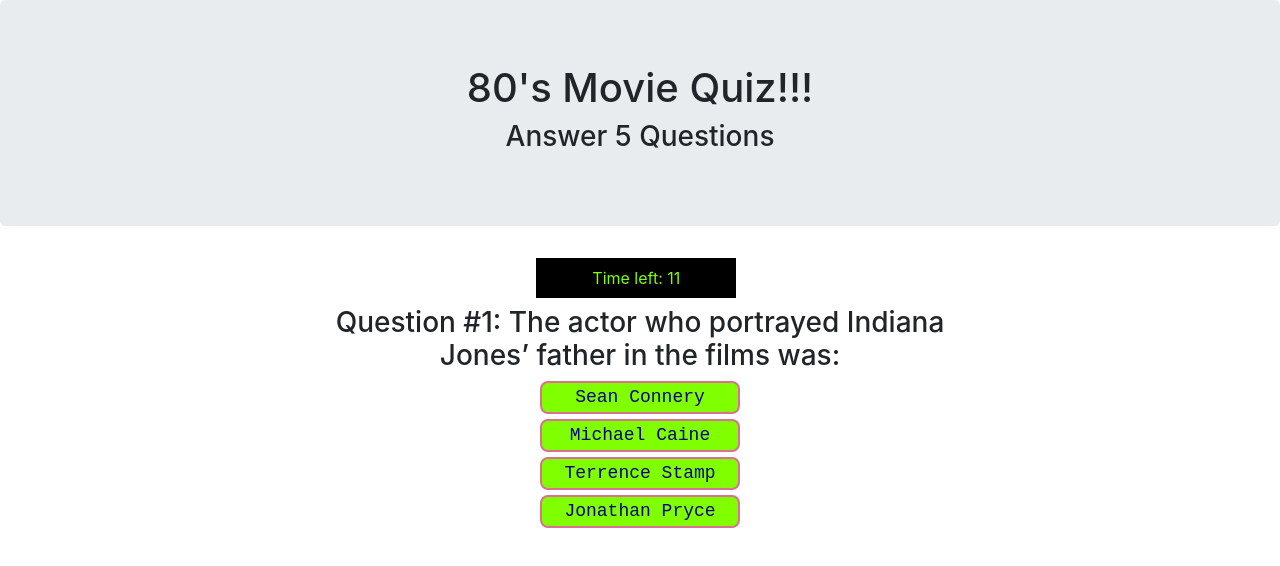
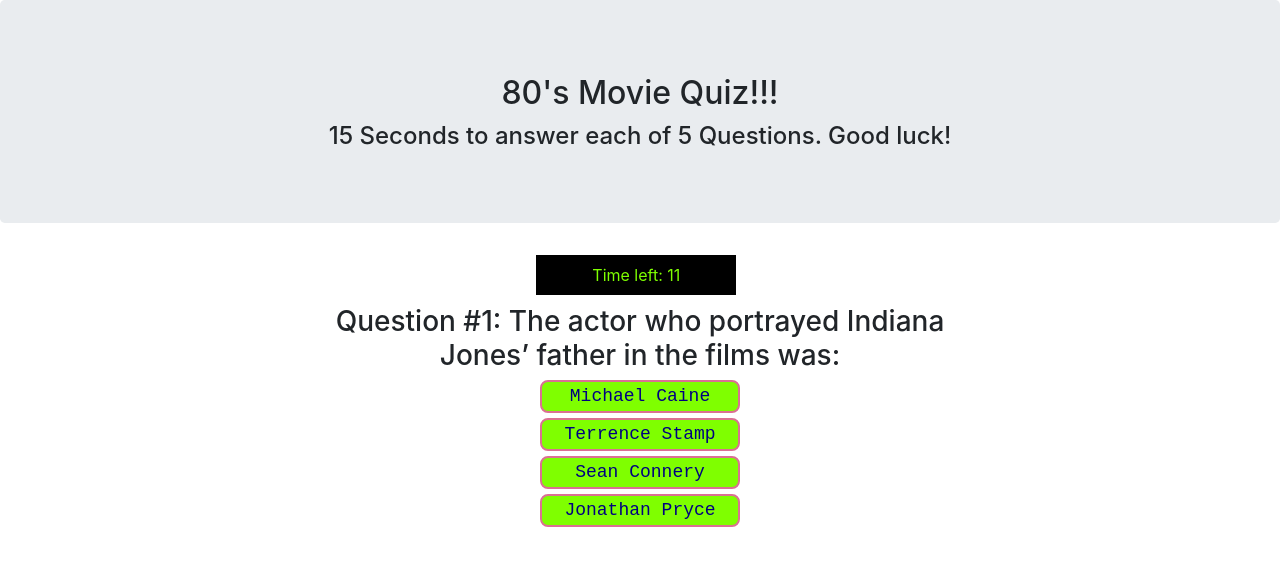
Before and after one commit to adambilsky/Trivia-Game, a plain HTML site: page index.html in a window 1280 px wide. Drawn offline with nearby package versions, Linux system fonts and the light colour scheme.

Commit message:
updated with randomized answer button order, questions still in fixed order

```diff
--- a/assets/css/style.css
+++ b/assets/css/style.css
@@ -1,3 +1,11 @@
+.jumbotron {
+    max-height: 5%;
+    text-align: center;
+}
+
+.text-center {
+    margin-top: 10px;
+}
 .container {
     /* border: 2px solid red; */
     margin: auto;
--- a/assets/javascript/app.js
+++ b/assets/javascript/app.js
@@ -9,19 +9,16 @@
     // A function will defined to perform the following actions:
     // 1) In a randomly determined, non-repeating order, pull each question set from the Bank.
     // *** DONE 2) Push the 'question text' into the question section of the game <div>.
-    // 3) Shuffle (apply a randomized sequence to) the questions.
+    // *** DONE 3) Shuffle (apply a randomized sequence to) the questions.
     // *** DONE 4) Assign the randomized questions to buttons in the game <div>.
-    // 5) The purpose of randomization in steps 1 and 3 is to avoid a predictable answer sequence,
+    // *** DONE 5) The purpose of randomization in steps 1 and 3 is to avoid a predictable answer sequence,
     // and, in higher-stakes testing settings, to prevent cheating or answer-sharing.
     // The sequencing should also allow for simplified code, since a separate page is not required
     // for each question.
-//
-// - Players have 30 seconds to answer each question. This requires a countdown timer
+
+// *** DONE Players have 30 seconds to answer each question. This requires a countdown timer
 // that is also displayed for the User. If the User does not submit an answer before time expires,
 // The answer will be logged as "incorrect."
-
-// -
-
 
 $(document).ready(function() {
 // Scoring
@@ -173,55 +170,62 @@ $(document).ready(function() {
         number=16;
         gameTimer();
 
+        // var randomizeQuest = function () {
+        //     for (var q = 0; q < questionBank.length; q++) {
+        //         var random = Math.floor(Math.random() * questionBank.length +1);
+        //         if(questionBank.indexOf(random)===-1) {
+        //             randomQuestionArray.push(questionBank[random].questionText);
+        //         }
+        //         else {
+        //             randomizeQuest();
+        //         }
+        //     }
+        // }
+        // randomizeQuest();
+
         $("#answerButtons").empty();
         var htmlQuestion = "<h3>Question #" +questionBank[questionNumber].number + ": " + questionBank[questionNumber].questionText + "</h3>";
         document.querySelector("#questionText").innerHTML = htmlQuestion;
 
 
-        // ANSWER SHUFFLER
+        // *** ANSWER SHUFFLER
         // A sequence that will randomize the answer choices
         // so not all correct answers are in the same place in each set of buttons
         // Create an empty array
         var randomArray = [];
         var notRandomArray = [1,2,3,4];
+        var randomAnswerArray = [];
+        var randomQuestionArray = [];
+
         // run a loop to generate a random sequence of numbers from 1-4
-        var randomize = function () {
+        var randomizeAns = function () {
             for (var r = 0; randomArray.length<4; r++) {
-                var random = Math.floor((Math.random() * notRandomArray.length) + 1);
+                var random = Math.floor(Math.random() * notRandomArray.length);
                 if (randomArray.indexOf(random)===-1) {
                     randomArray.push(random);
+                    randomAnswerArray.push(questionBank[questionNumber].answers[random])
                 }
                 else {
-                    randomize();
+                    randomizeAns();
                 }
             }
         }
-        randomize();
+        randomizeAns()
 
-        // the following variable, "selector", is part of the randomization attempt,
-        // but was removed from steps 4 & 5 below, because the result only pulled
-        // 3 of the 4 random buttons.
-
-        var selector = 0;
         // *** BUTTON CREATION AND CONTENT POPULATION: ***
         // 1. Create a for-loop to iterate through the answer choices array.
         for (var i = 0; i < questionBank[questionNumber].answers.length; i++) {
 
             // 2. Create a variable named "answerBtn" equal to $("<button>");
             var answerBtn = $("<button>");
-
             // 3. Then give each "answerBtn" the following classes: "answer-button" "answer-text" "answer-button-color".
             answerBtn.addClass("answer-button answer-text answer-button-color");
-
             // 4. Then give each "answerBtn" a data-attribute called "data-choice".
-            answerBtn.attr("data-choice", questionBank[questionNumber].answers[i]);
-
+            answerBtn.attr("data-choice", randomAnswerArray[i]);
             // 5. Then give each "answerBtn" a text equal to "questionBank[questionNumber].answers[i]".
-            answerBtn.text(questionBank[questionNumber].answers[i]);
-
+            answerBtn.text(randomAnswerArray[i]);
             // 6. Finally, append each "answerBtn" to the "#buttons" div (provided).
             $("#answerButtons").append(answerBtn);
-            selector++
         }
 
         // *** BUTTON RESPONSE AND ANSWER EVALUATION: ***
@@ -231,10 +235,9 @@ $(document).ready(function() {
         })
     }
 
-    // comparing user answer to correct answer
+    // *** ANSWER EVALUATION AND RESPONSE
     var evaluate = function(userChoice) {
         if (userChoice===questionBank[questionNumber].correctAnswer.text) {
-            console.log("you're right!");
             $("#questionText").html("<h4>Yes, '" + questionBank[questionNumber].correctAnswer.text + "' is correct! Great Job! </h4>")
             correct++;
         }
--- a/index.html
+++ b/index.html
@@ -15,8 +15,8 @@
     <!-- main page needs a header/nav and a main container for questions
     each question container may also contain the question text in a separate div from the choice buttons -->
     <div class="jumbotron">
-        <h1 class="text-center">80's Movie Quiz!!!</h1>
-        <h3 class="text-center">Answer 5 Questions</h3>
+        <h2 class="text-center">80's Movie Quiz!!!</h2>
+        <h4 class="text-center">15 Seconds to answer each of 5 Questions. Good luck!</h4>
         <div id ="scoreBox"></div>
     </div>
 
```
Also changed, not shown: assets/images/gb-keymaster.html (added, +2 -0 lines), script-tester.html (deleted, +0 -36 lines), assets/images/bc-criminal.gif (added), assets/images/doc-brown.gif (added), assets/images/indiana-connery.gif (added), assets/images/springfield.gif (added).
